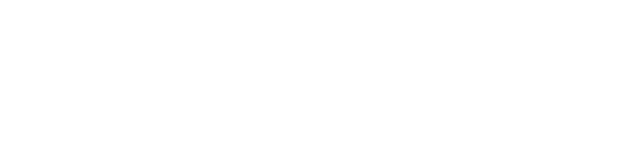
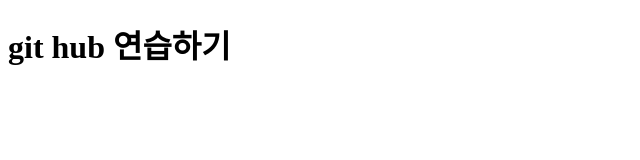
Before and after one commit to shmoon37/my_app2, a plain HTML site: page index.html in a window 1280 px wide. Shown: the whole page, without its empty margins (0-640 px from the left). Drawn offline with Linux system fonts and the light colour scheme.

Commit message:
h1 added

```diff
--- a/index.html
+++ b/index.html
@@ -7,6 +7,6 @@
     <title>my_app2의 index.html입니다</title>
 </head>
 <body>
-
+    <h1>git hub 연습하기</h1>
 </body>
 </html>
```
